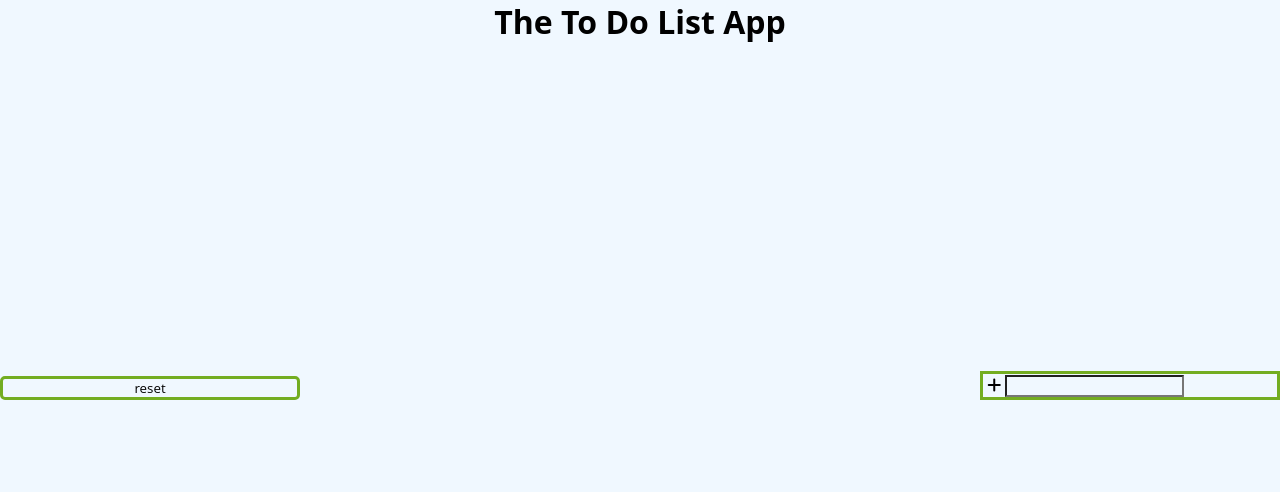
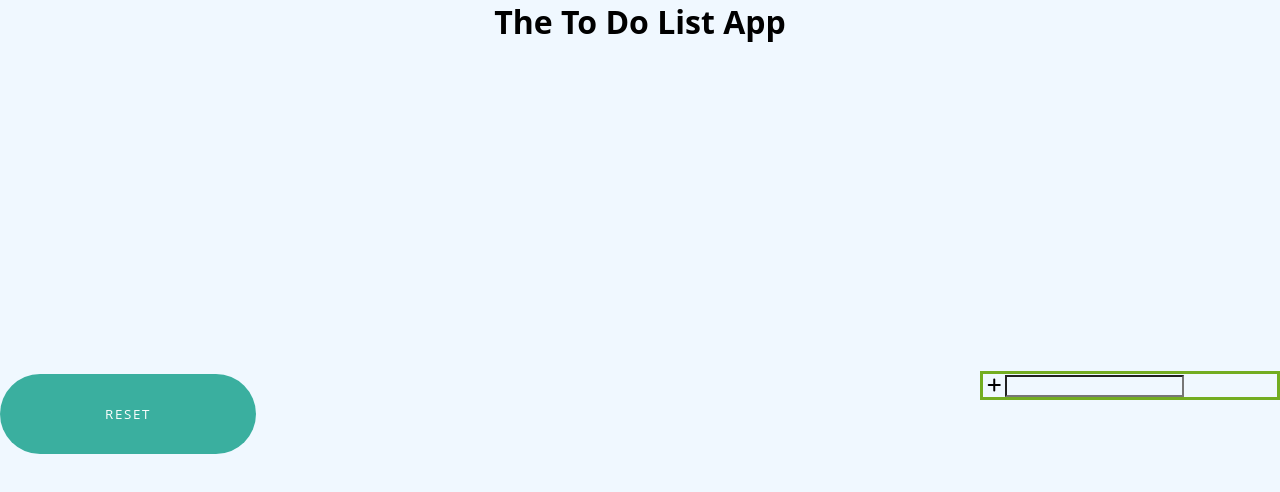
Before and after one commit to josueJURE/todoList, a website: page index.html in a window 1280 px wide. Drawn offline with nearby package versions, Linux system fonts and the light colour scheme.

Commit message:
apply new css style to button

```diff
--- a/index.css
+++ b/index.css
@@ -25,11 +25,16 @@
 
 button {
   position: fixed;
-  bottom: 50%;
   left: 0;
-  width: 300px;
-  border: 3px solid #73ad21;
-  border-radius: 5px;
+  width: 16rem;
+  height: 5rem;
+  background-color: #3aaf9f;
+  border: none;
+  border-radius: 3rem;
+  text-transform: uppercase;
+  letter-spacing: 0.1rem;
+  color: #fff;
+  cursor: pointer;
 }
 
 #taskList {
```
